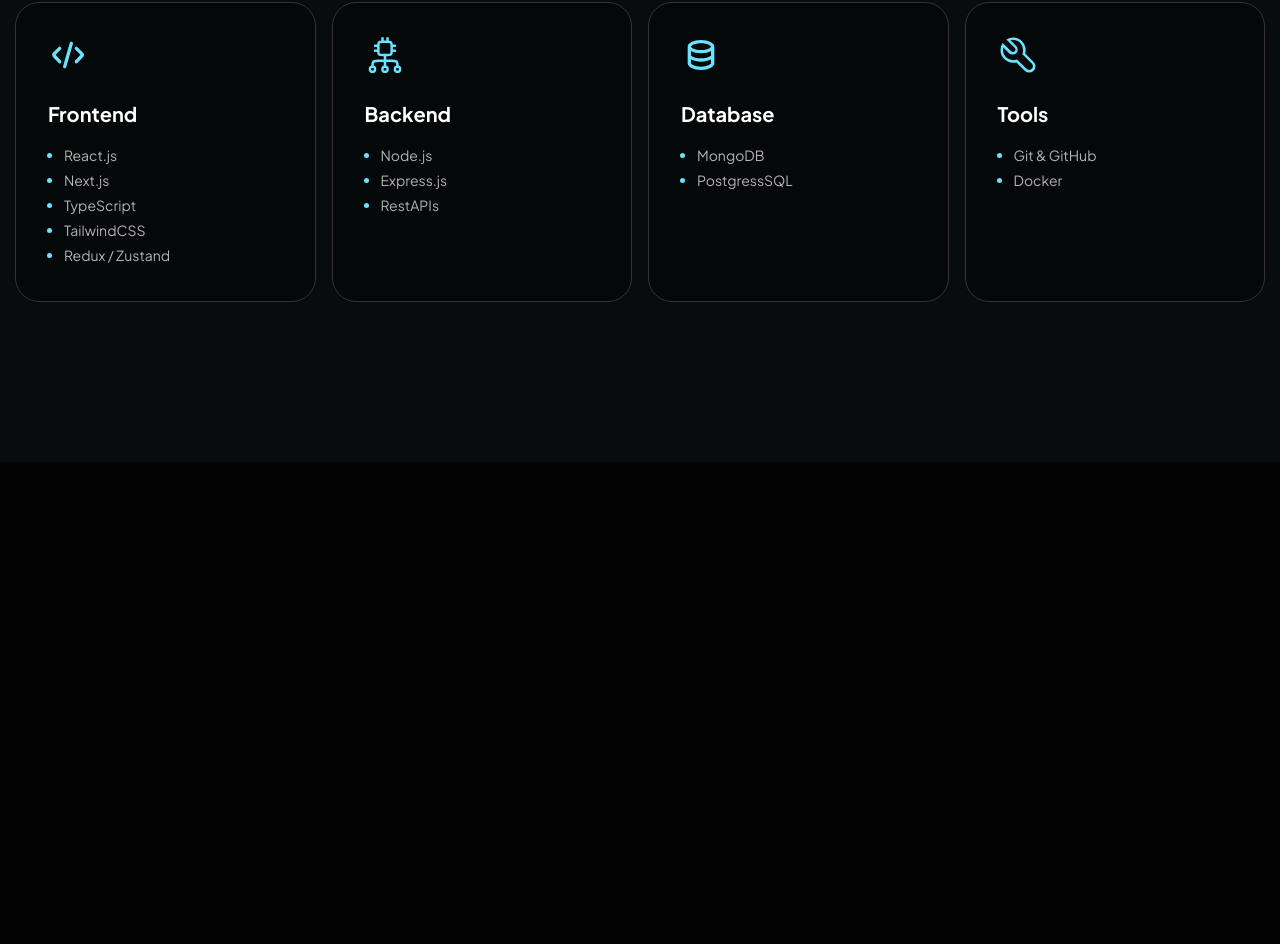
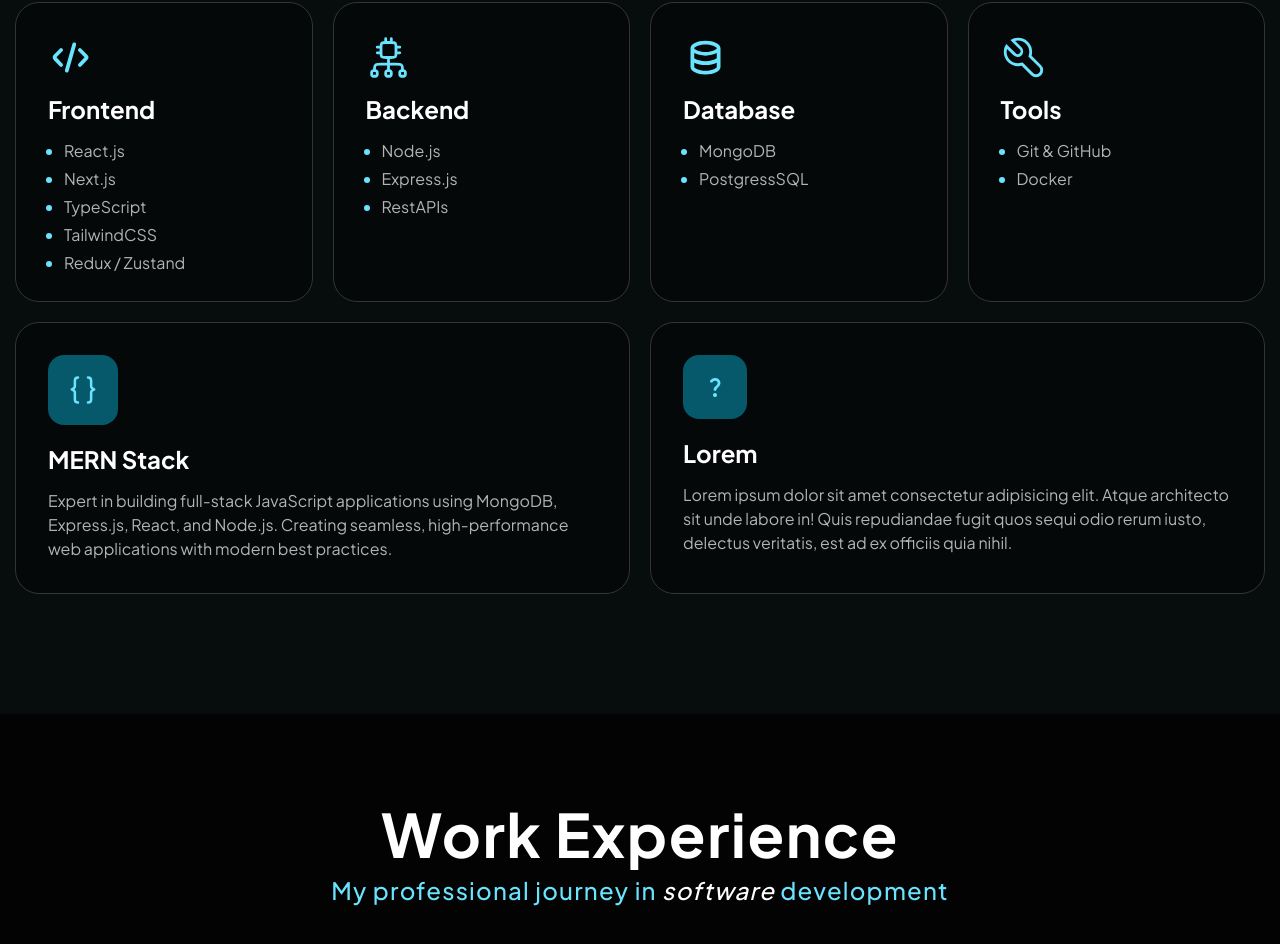
Before and after one commit to OwaisShaikh-8/portfolio, a Next.js app in the folder my-app/: page / in a window 1280 px wide. Shown: the part 1832-2776 px from the top of the page. Before the commit the page ends 2294 px from the top, so only its background shows below. Built offline with nearby package versions, Linux system fonts and the light colour scheme.

Commit message:
stack cards added and experience section created

```diff
--- /dev/null
+++ b/my-app/app/components/ExperienceCard.tsx
@@ -0,0 +1,67 @@
+import React from "react";
+
+// types.ts
+import { ReactNode } from "react";
+
+export interface ExperienceCardType {
+  id: number;
+  designation: string; // The title of the skill category
+  company: string; // Array of skills
+  duration: string;
+  detail: String;
+  skills: String[]
+}
+
+export const experienceData: ExperienceCardType[] = [
+  {
+    id: 1,
+    designation: "Web Developer Intern",
+    company: "Digimarketing Singapor",
+    duration: "Sep 2023 - Sep 2024 ",
+   detail: "Expert in building full-stack JavaScript applications using MongoDB, Express.js, React, and Node.js. Creating seamless, high-performance web applications with modern best practices.",
+   skills: ["Html","CSS","JavaScript","Bootstrap","Git", "GitHub", "UI/UX Design"]
+  },
+  {
+    id: 1,
+    designation: "Front Developer",
+    company: "Frototype Agency",
+    duration: "Sep 2025 - Feb 2026 ",
+   detail: "Expert in building full-stack JavaScript applications using MongoDB, Express.js, React, and Node.js. Creating seamless, high-performance web applications with modern best practices.",
+   skills: [  "React", "Next.js","Tailwind CSS", "Redux", "Zustand", "Node.js", "Express.js", "MongoDB", ]
+
+  }
+];
+
+const ExperienceCard: React.FC<ExperienceCardType> = ({ designation, company,duration, detail, skills }) => {
+  return (
+    <div className="text-white p-8  border border-borderclr   rounded-3xl hover:border-primary text-start  transition-all duration-600 max-w-5xl">
+
+      <div className=" flex flex-col md:flex-row justify-between  gap-2 items-start">
+
+        <span>
+      <h3 className="text-[20px] md:text-[24px] font-bold">{designation}</h3>
+        <p className="text-primary text-[16px] font-semibold " >{company}</p>
+        </span>
+        <span className="bg-baseSecondary border border-borderclr text-[12px] py-2 px-4  rounded-full">
+            {duration}
+        </span>
+      </div>
+
+      <p className="text-[16px] text-txtdim my-4">
+       {detail}
+      </p>
+
+      <ul className="flex flex-wrap gap-2">
+        {
+            skills.map((item,index) => (
+                <li key={index} className="border text-[14px] border-borderclr  rounded-full px-4 py-3 bg-baseSecondary hover:-translate-y-1 hover:text-primary hover:bg-[#06586b] transition-all duration-300 mt-2 ">
+                    {item}
+                </li>
+            ))
+        }
+      </ul>
+    </div>
+  );
+};
+
+export default ExperienceCard;
--- a/my-app/app/components/SkillCard.tsx
+++ b/my-app/app/components/SkillCard.tsx
@@ -14,7 +14,7 @@ export const skillsData: SkillCardType[] = [
   {
     id: 1,
     icon: (
-      <svg xmlns="http://www.w3.org/2000/svg" width="40" height="40" viewBox="0 0 12 12"><path fill="none" stroke="#6ae3ff" strokeLinecap="round" d="M3.5 4L1.9 5.6c-.2.2-.2.5 0 .7L3.5 8m5-4l1.6 1.6c.2.2.2.5 0 .7L8.5 8M7 2.5l-2 7" strokeWidth="1"/></svg>
+      <svg xmlns="http://www.w3.org/2000/svg" width="45" height="45" viewBox="0 0 12 12"><path fill="none" stroke="#6ae3ff" strokeLinecap="round" d="M3.5 4L1.9 5.6c-.2.2-.2.5 0 .7L3.5 8m5-4l1.6 1.6c.2.2.2.5 0 .7L8.5 8M7 2.5l-2 7" strokeWidth="1"/></svg>
     ),
     heading: "Frontend ",
     list: [
@@ -28,7 +28,7 @@ export const skillsData: SkillCardType[] = [
   {
     id: 2,
     icon: (
-      <svg xmlns="http://www.w3.org/2000/svg" width="40" height="40" viewBox="0 0 24 24"><g fill="none" stroke="#6ae3ff" strokeLinejoin="round" strokeWidth="1.5"><path strokeLinecap="round" d="M10.5 2v2m3-2v2M8 6.5H6m2 3H6m12-3h-2m2 3h-2M13.333 4h-2.666C9.41 4 8.78 4 8.39 4.39C8 4.782 8 5.41 8 6.668v2.666c0 1.257 0 1.886.39 2.277c.391.39 1.02.39 2.277.39h2.666c1.257 0 1.886 0 2.277-.39c.39-.391.39-1.02.39-2.277V6.667c0-1.257 0-1.886-.39-2.276C15.219 4 14.59 4 13.333 4"/><path d="M3.617 21.924c.184.076.417.076.883.076s.699 0 .883-.076a1 1 0 0 0 .54-.541C6 21.199 6 20.966 6 20.5s0-.699-.076-.883a1 1 0 0 0-.541-.54C5.199 19 4.966 19 4.5 19s-.699 0-.883.076a1 1 0 0 0-.54.541C3 19.801 3 20.034 3 20.5s0 .699.076.883a1 1 0 0 0 .541.54Zm7.5 0c.184.076.417.076.883.076s.699 0 .883-.076a1 1 0 0 0 .54-.541c.077-.184.077-.417.077-.883s0-.699-.076-.883a1 1 0 0 0-.541-.54C12.699 19 12.466 19 12 19s-.699 0-.883.076a1 1 0 0 0-.54.541c-.077.184-.077.417-.077.883s0 .699.076.883a1 1 0 0 0 .541.54Z"/><path strokeLinecap="round" d="M12 19v-7m-7.5 7c0-1.404 0-2.107.337-2.611a2 2 0 0 1 .552-.552C5.893 15.5 6.596 15.5 8 15.5h8c1.404 0 2.107 0 2.611.337c.218.146.406.334.552.552c.337.504.337 1.207.337 2.611"/><path d="M18.617 21.924c.184.076.417.076.883.076s.699 0 .883-.076a1 1 0 0 0 .54-.541c.077-.184.077-.417.077-.883s0-.699-.076-.883a1 1 0 0 0-.541-.54C20.199 19 19.966 19 19.5 19s-.699 0-.883.076a1 1 0 0 0-.54.541c-.077.184-.077.417-.077.883s0 .699.076.883a1 1 0 0 0 .541.54Z"/></g></svg>
+      <svg xmlns="http://www.w3.org/2000/svg" width="45" height="45" viewBox="0 0 24 24"><g fill="none" stroke="#6ae3ff" strokeLinejoin="round" strokeWidth="1.5"><path strokeLinecap="round" d="M10.5 2v2m3-2v2M8 6.5H6m2 3H6m12-3h-2m2 3h-2M13.333 4h-2.666C9.41 4 8.78 4 8.39 4.39C8 4.782 8 5.41 8 6.668v2.666c0 1.257 0 1.886.39 2.277c.391.39 1.02.39 2.277.39h2.666c1.257 0 1.886 0 2.277-.39c.39-.391.39-1.02.39-2.277V6.667c0-1.257 0-1.886-.39-2.276C15.219 4 14.59 4 13.333 4"/><path d="M3.617 21.924c.184.076.417.076.883.076s.699 0 .883-.076a1 1 0 0 0 .54-.541C6 21.199 6 20.966 6 20.5s0-.699-.076-.883a1 1 0 0 0-.541-.54C5.199 19 4.966 19 4.5 19s-.699 0-.883.076a1 1 0 0 0-.54.541C3 19.801 3 20.034 3 20.5s0 .699.076.883a1 1 0 0 0 .541.54Zm7.5 0c.184.076.417.076.883.076s.699 0 .883-.076a1 1 0 0 0 .54-.541c.077-.184.077-.417.077-.883s0-.699-.076-.883a1 1 0 0 0-.541-.54C12.699 19 12.466 19 12 19s-.699 0-.883.076a1 1 0 0 0-.54.541c-.077.184-.077.417-.077.883s0 .699.076.883a1 1 0 0 0 .541.54Z"/><path strokeLinecap="round" d="M12 19v-7m-7.5 7c0-1.404 0-2.107.337-2.611a2 2 0 0 1 .552-.552C5.893 15.5 6.596 15.5 8 15.5h8c1.404 0 2.107 0 2.611.337c.218.146.406.334.552.552c.337.504.337 1.207.337 2.611"/><path d="M18.617 21.924c.184.076.417.076.883.076s.699 0 .883-.076a1 1 0 0 0 .54-.541c.077-.184.077-.417.077-.883s0-.699-.076-.883a1 1 0 0 0-.541-.54C20.199 19 19.966 19 19.5 19s-.699 0-.883.076a1 1 0 0 0-.54.541c-.077.184-.077.417-.077.883s0 .699.076.883a1 1 0 0 0 .541.54Z"/></g></svg>
     ),
     heading: "Backend ",
     list: ["Node.js", "Express.js", "RestAPIs"],
@@ -36,7 +36,7 @@ export const skillsData: SkillCardType[] = [
   {
     id: 3,
     icon: (
-      <svg xmlns="http://www.w3.org/2000/svg" width="40" height="40" viewBox="0 0 24 24"><path fill="#6ae3ff" d="M12 3C7.58 3 4 4.79 4 7v10c0 2.21 3.59 4 8 4s8-1.79 8-4V7c0-2.21-3.58-4-8-4m6 14c0 .5-2.13 2-6 2s-6-1.5-6-2v-2.23c1.61.78 3.72 1.23 6 1.23s4.39-.45 6-1.23zm0-4.55c-1.3.95-3.58 1.55-6 1.55s-4.7-.6-6-1.55V9.64c1.47.83 3.61 1.36 6 1.36s4.53-.53 6-1.36zM12 9C8.13 9 6 7.5 6 7s2.13-2 6-2s6 1.5 6 2s-2.13 2-6 2"/></svg>
+      <svg xmlns="http://www.w3.org/2000/svg" width="45" height="45" viewBox="0 0 24 24"><path fill="#6ae3ff" d="M12 3C7.58 3 4 4.79 4 7v10c0 2.21 3.59 4 8 4s8-1.79 8-4V7c0-2.21-3.58-4-8-4m6 14c0 .5-2.13 2-6 2s-6-1.5-6-2v-2.23c1.61.78 3.72 1.23 6 1.23s4.39-.45 6-1.23zm0-4.55c-1.3.95-3.58 1.55-6 1.55s-4.7-.6-6-1.55V9.64c1.47.83 3.61 1.36 6 1.36s4.53-.53 6-1.36zM12 9C8.13 9 6 7.5 6 7s2.13-2 6-2s6 1.5 6 2s-2.13 2-6 2"/></svg>
     ),
     heading: "Database",
     list: ["MongoDB", "PostgressSQL"],
@@ -44,7 +44,7 @@ export const skillsData: SkillCardType[] = [
   {
     id: 4,
     icon: (
-      <svg xmlns="http://www.w3.org/2000/svg" width="40" height="40" viewBox="0 0 32 32"><path fill="#6ae3ff" d="M12.1 2a9.8 9.8 0 0 0-5.4 1.6l6.4 6.4a2.1 2.1 0 0 1 .2 3a2.1 2.1 0 0 1-3-.2L3.7 6.4A9.84 9.84 0 0 0 2 12.1a10.14 10.14 0 0 0 10.1 10.1a11 11 0 0 0 2.6-.3l6.7 6.7a5 5 0 0 0 7.1-7.1l-6.7-6.7a11 11 0 0 0 .3-2.6A10 10 0 0 0 12.1 2m8 10.1a7.6 7.6 0 0 1-.3 2.1l-.3 1.1l.8.8l6.7 6.7a2.88 2.88 0 0 1 .9 2.1A2.72 2.72 0 0 1 27 27a2.9 2.9 0 0 1-4.2 0l-6.7-6.7l-.8-.8l-1.1.3a7.6 7.6 0 0 1-2.1.3a8.27 8.27 0 0 1-5.7-2.3A7.63 7.63 0 0 1 4 12.1a8.3 8.3 0 0 1 .3-2.2l4.4 4.4a4.14 4.14 0 0 0 5.9.2a4.14 4.14 0 0 0-.2-5.9L10 4.2a6.5 6.5 0 0 1 2-.3a8.27 8.27 0 0 1 5.7 2.3a8.5 8.5 0 0 1 2.4 5.9"/></svg>
+      <svg xmlns="http://www.w3.org/2000/svg" width="45" height="45" viewBox="0 0 32 32"><path fill="#6ae3ff" d="M12.1 2a9.8 9.8 0 0 0-5.4 1.6l6.4 6.4a2.1 2.1 0 0 1 .2 3a2.1 2.1 0 0 1-3-.2L3.7 6.4A9.84 9.84 0 0 0 2 12.1a10.14 10.14 0 0 0 10.1 10.1a11 11 0 0 0 2.6-.3l6.7 6.7a5 5 0 0 0 7.1-7.1l-6.7-6.7a11 11 0 0 0 .3-2.6A10 10 0 0 0 12.1 2m8 10.1a7.6 7.6 0 0 1-.3 2.1l-.3 1.1l.8.8l6.7 6.7a2.88 2.88 0 0 1 .9 2.1A2.72 2.72 0 0 1 27 27a2.9 2.9 0 0 1-4.2 0l-6.7-6.7l-.8-.8l-1.1.3a7.6 7.6 0 0 1-2.1.3a8.27 8.27 0 0 1-5.7-2.3A7.63 7.63 0 0 1 4 12.1a8.3 8.3 0 0 1 .3-2.2l4.4 4.4a4.14 4.14 0 0 0 5.9.2a4.14 4.14 0 0 0-.2-5.9L10 4.2a6.5 6.5 0 0 1 2-.3a8.27 8.27 0 0 1 5.7 2.3a8.5 8.5 0 0 1 2.4 5.9"/></svg>
     ),
     heading: "Tools",
     list: ["Git & GitHub", "Docker"],
@@ -58,10 +58,10 @@ const SkillCard: React.FC<SkillCardType> = ({ icon, heading, list }) => {
       <div className="w-10 h-10 group-hover:rotate-12 group-hover:scale-110 transition-all duration-300">{icon}</div>
 
       {/* Heading */}
-      <h3 className="mt-6 mb-4 text-[20px] font-bold">{heading}</h3>
+      <h3 className="mt-4 mb-3 text-[24px] font-bold">{heading}</h3>
 
       {/* Skills List */}
-      <ul className="list-disc text-[14px] text-txtdim marker:text-primary flex flex-col gap-1 pl-4">
+      <ul className="list-disc text-[16px] text-txtdim marker:text-primary flex flex-col gap-1 pl-4">
         {list.map((item, index) => (
           <li
             className="hover:translate-x-2 transition-all duration-300 hover:text-primary"
--- /dev/null
+++ b/my-app/app/components/StackCard.tsx
@@ -0,0 +1,51 @@
+import React from "react";
+
+// types.ts
+import { ReactNode } from "react";
+
+export interface StackCardType {
+  id: number;
+  icon: ReactNode; // SVG or any React component
+  heading: string; // The title of the skill category
+  detail: string; // Array of skills
+}
+
+export const stackData: StackCardType[] = [
+  {
+    id: 1,
+    icon: (
+      <svg xmlns="http://www.w3.org/2000/svg" width="30" height="30" viewBox="0 0 48 48"><g fill="none" stroke="#6ae3ff" stroke-linecap="round" stroke-linejoin="round" stroke-width="4"><path d="M16 4C14 4 11 5 11 9C11 13 11 15 11 18C11 21 6 23 6 23C6 23 11 25 11 28C11 31 11 35 11 39C11 43 14 44 16 44"/><path d="M32 4C34 4 37 5 37 9C37 13 37 15 37 18C37 21 42 23 42 23C42 23 37 25 37 28C37 31 37 35 37 39C37 43 34 44 32 44"/></g></svg>
+    ),
+    heading: "MERN Stack",
+   detail: "Expert in building full-stack JavaScript applications using MongoDB, Express.js, React, and Node.js. Creating seamless, high-performance web applications with modern best practices."
+  },
+  {
+    id: 1,
+    icon: (
+      <svg xmlns="http://www.w3.org/2000/svg" width="24" height="24" viewBox="0 0 24 24"><path fill="#6ae3ff" d="M14.6 8.075q0-1.075-.712-1.725T12 5.7q-.725 0-1.312.313t-1.013.912q-.4.575-1.088.663T7.4 7.225q-.35-.325-.387-.8t.237-.9q.8-1.2 2.038-1.862T12 3q2.425 0 3.938 1.375t1.512 3.6q0 1.125-.475 2.025t-1.75 2.125q-.925.875-1.25 1.363T13.55 14.6q-.1.6-.513 1t-.987.4t-.987-.387t-.413-.963q0-.975.425-1.787T12.5 11.15q1.275-1.125 1.688-1.737t.412-1.338M12 22q-.825 0-1.412-.587T10 20t.588-1.412T12 18t1.413.588T14 20t-.587 1.413T12 22"/></svg>
+    ),
+    heading: "Lorem",
+   detail: " Lorem ipsum dolor sit amet consectetur adipisicing elit. Atque architecto sit unde labore in! Quis repudiandae fugit quos sequi odio rerum iusto, delectus veritatis, est ad ex officiis quia nihil."
+  }
+
+
+];
+
+const StackCard: React.FC<StackCardType> = ({ icon, heading, detail }) => {
+  return (
+    <div className="text-white p-8  border border-borderclr bg-black/30 hover:bg-base rounded-3xl hover:border-primary text-start group hover:-translate-y-1 transition-transform duration-500">
+
+      <div className=" w-fit p-5 rounded-2xl transition-all duration-300 bg-[#06586b]">{icon}</div>
+
+      {/* Heading */}
+      <h3 className="mt-4 mb-3 text-[24px] font-bold">{heading}</h3>
+
+      <p className="list-disc text-[16px] text-txtdim marker:text-primary flex flex-col gap-1 ">
+       {detail}
+
+      </p>
+    </div>
+  );
+};
+
+export default StackCard;
--- a/my-app/app/page.tsx
+++ b/my-app/app/page.tsx
@@ -14,7 +14,10 @@ import Image from "next/image";
 import aboutimg from "@/public/assets/images/web.jpg";
 import SkillCard from "./components/SkillCard";
 import { skillsData } from "./components/SkillCard";
-
+import StackCard from "./components/StackCard";
+import { stackData } from "./components/StackCard";
+import ExperienceCard from "./components/ExperienceCard";
+import { experienceData } from "./components/ExperienceCard";
 export default function Home() {
   const scaleX = useScrolling();
 
@@ -64,7 +67,6 @@ export default function Home() {
 
         {/* Gradient overlay */}
         <div className="absolute inset-0 bg-[radial-gradient(circle_at_center,rgba(106,227,255,0.08)_0%,transparent_60%)] z-1]" />
-
         {/* Content layer */}
         <motion.div
           className="relative z-10 flex flex-col pt-32 pb-16 md:pb-40  md:pt-40 container text-center"
@@ -179,7 +181,10 @@ export default function Home() {
           </div>
         </motion.div>
       </section>
-      <section id="tech" className="bg-baseSecondary  pt-10 md:pt-20 pb-40 ">
+      <section
+        id="tech"
+        className="bg-baseSecondary  pt-10 md:pt-20 md:pb-30 pb-10  "
+      >
         <motion.div
           className="container text-center"
           variants={scrollVariants}
@@ -195,12 +200,41 @@ export default function Home() {
             <span className="italic text-txt">robust</span> and{" "}
             <span className="italic text-txt">scalable</span> applications
           </h2>
+          <div className="flex flex-col gap-5">
+            <div className="grid grid-cols-1 md:grid-cols-4 gap-5 md:mt-20 mt-10">
+              {skillsData.map((skill) => (
+                <SkillCard key={skill.id} {...skill} />
+              ))}
+            </div>
+            <div className="grid grid-cols-1 md:grid-cols-2 gap-5">
+              {stackData.map((stack) => (
+                <StackCard key={stack.id} {...stack} />
+              ))}
+            </div>
+          </div>
+        </motion.div>
+      </section>
+      <section className="pt-10 md:pt-20 md:pb-30 pb-10">
+        <motion.div
+          className="container text-center"
+          variants={scrollVariants}
+          initial="hidden"
+          whileInView="visible"
+          viewport={{ once: true, amount: 0.25 }}
+        >
+          <h3 className="text-white text-4xl md:text-6xl font-bold tracking-wide leading-10 md:leading-20">
+            Work Experience
+          </h3>
+          <h2 className="text-primary tracking-wider text-xl md:text-2xl font-medium">
+            My professional journey in{" "}
+            <span className="italic text-txt">software</span> development
+          </h2>
 
-              <div className="grid grid-cols-1 md:grid-cols-4 gap-4 md:mt-20 mt-10">
-                  {skillsData.map((skill) => <SkillCard key={skill.id} {...skill} />)}
-              </div>
-
-
+          <div className="flex flex-col gap-5 items-center mt-20">
+            {[...experienceData].reverse().map((item) => (
+              <ExperienceCard key={item.id} {...item} />
+            ))}
+          </div>
         </motion.div>
       </section>
     </div>
```
Also changed, not shown: 2 other files (tests, documents, lock files or other folders).
